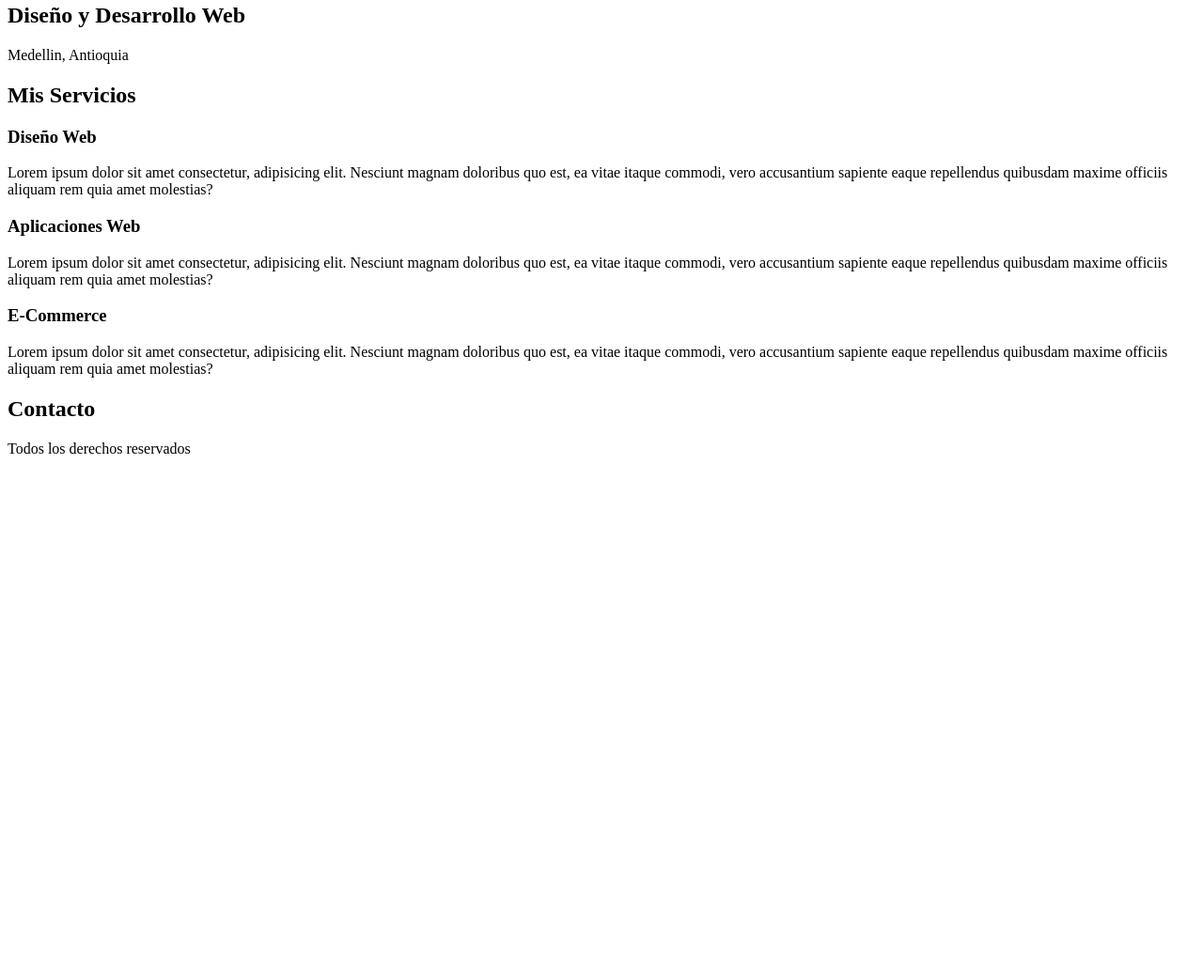
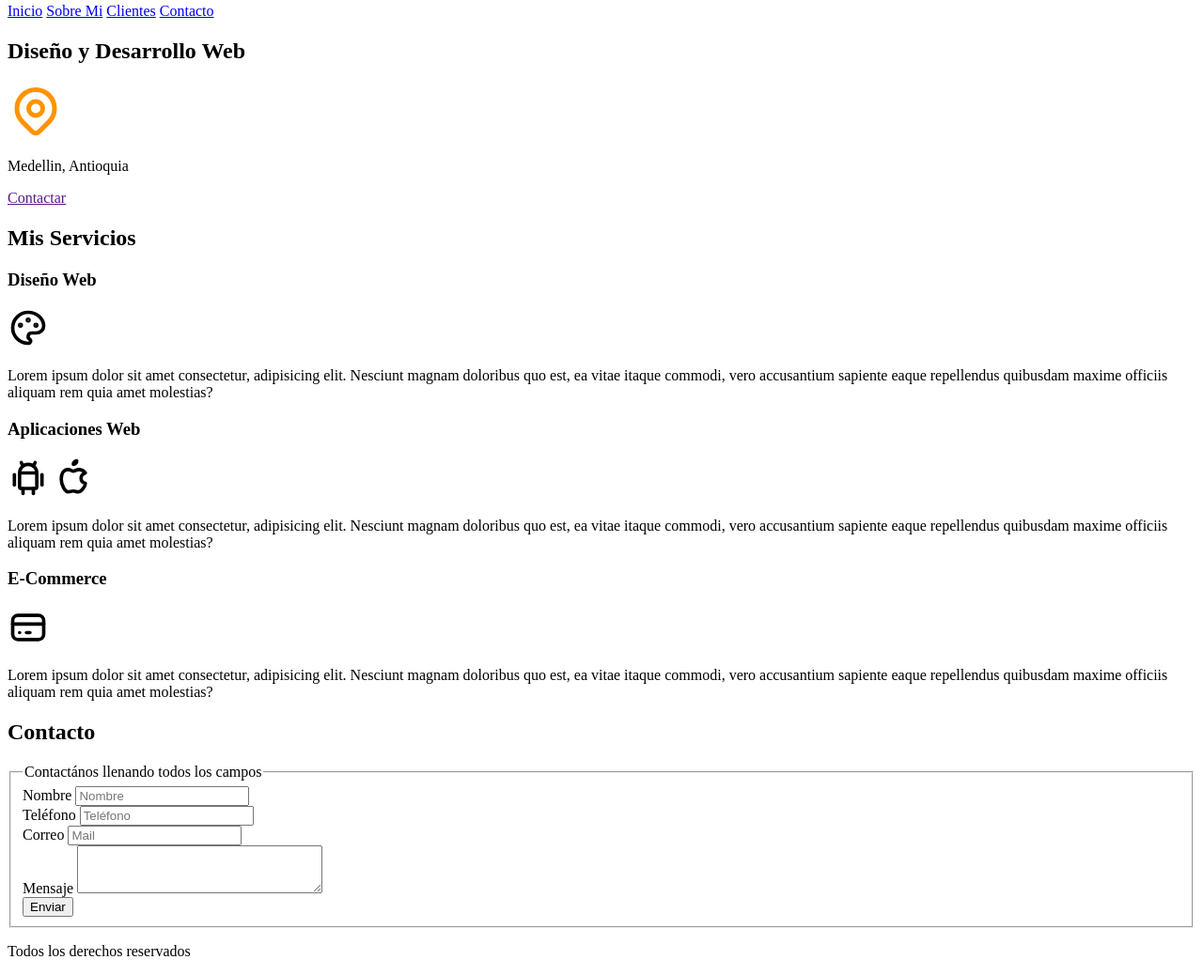
Before and after one commit to pogial/cursoHtml-CSS, a plain HTML site: page index.html in a window 1280 px wide. Shown: the part 77-1115 px from the top of the page at 94% size. Before the commit the page ends 800 px from the top, so only its background shows below. Drawn offline with Linux system fonts and the light colour scheme.

Commit message:
Html: Creando textos - Creando estructuras de contenido - Creando enlaces - Formularios

```diff
--- a/index.html
+++ b/index.html
@@ -7,23 +7,119 @@
     <title>Document</title>
 </head>
 <body>
+    <header>
         <h1>Alexander Giraldo Desarrollador Web</h1>
+    </header>
+
+    <nav>
+        <a href="#">Inicio</a>
+        <a href="#">Sobre Mi</a>
+        <a href="#">Clientes</a>
+        <a href="#">Contacto</a>
+    </nav>
+
+    <section>
         <h2>Diseño y Desarrollo Web</h2>
+        <p>
+            <svg xmlns="http://www.w3.org/2000/svg" class="icon icon-tabler icon-tabler-map-pin" width="60" height="60" viewBox="0 0 24 24" stroke-width="2" stroke="#ff9300" fill="none" stroke-linecap="round" stroke-linejoin="round">
+                <path stroke="none" d="M0 0h24v24H0z" fill="none"/>
+                <circle cx="12" cy="11" r="3" />
+                <path d="M17.657 16.657l-4.243 4.243a2 2 0 0 1 -2.827 0l-4.244 -4.243a8 8 0 1 1 11.314 0z" />
+            </svg>
+            </svg>
+        </p>
         <p>Medellin, Antioquia</p>
+        <a href="">Contactar</a>
+    </section>
+    <main>
         <h2>Mis Servicios</h2>
+
+        <section>
             <h3>Diseño Web</h3>
+            <svg xmlns="http://www.w3.org/2000/svg" class="icon icon-tabler icon-tabler-palette" width="44" height="44" viewBox="0 0 24 24" stroke-width="2" stroke="#000000" fill="none" stroke-linecap="round" stroke-linejoin="round">
+                <path stroke="none" d="M0 0h24v24H0z" fill="none"/>
+                <path d="M12 21a9 9 0 1 1 0 -18a9 8 0 0 1 9 8a4.5 4 0 0 1 -4.5 4h-2.5a2 2 0 0 0 -1 3.75a1.3 1.3 0 0 1 -1 2.25" />
+                <circle cx="7.5" cy="10.5" r=".5" fill="currentColor" />
+                <circle cx="12" cy="7.5" r=".5" fill="currentColor" />
+                <circle cx="16.5" cy="10.5" r=".5" fill="currentColor" />
+            </svg>
             <p>Lorem ipsum dolor sit amet consectetur, adipisicing elit. Nesciunt magnam doloribus quo est, ea
             vitae itaque commodi, vero accusantium sapiente eaque repellendus quibusdam maxime officiis aliquam
             rem quia amet molestias?</p>
+        </section>
+        <section>
             <h3>Aplicaciones Web</h3>
+            <svg xmlns="http://www.w3.org/2000/svg" class="icon icon-tabler icon-tabler-brand-android" width="44" height="44" viewBox="0 0 24 24" stroke-width="2" stroke="#000000" fill="none" stroke-linecap="round" stroke-linejoin="round">
+                <path stroke="none" d="M0 0h24v24H0z" fill="none"/>
+                <line x1="4" y1="10" x2="4" y2="16" />
+                <line x1="20" y1="10" x2="20" y2="16" />
+                <path d="M7 9h10v8a1 1 0 0 1 -1 1h-8a1 1 0 0 1 -1 -1v-8a5 5 0 0 1 10 0" />
+                <line x1="8" y1="3" x2="9" y2="5" />
+                <line x1="16" y1="3" x2="15" y2="5" />
+                <line x1="9" y1="18" x2="9" y2="21" />
+                <line x1="15" y1="18" x2="15" y2="21" />
+            </svg>
+            <svg xmlns="http://www.w3.org/2000/svg" class="icon icon-tabler icon-tabler-brand-apple" width="44" height="44" viewBox="0 0 24 24" stroke-width="2" stroke="#000000" fill="none" stroke-linecap="round" stroke-linejoin="round">
+                <path stroke="none" d="M0 0h24v24H0z" fill="none"/>
+                <path d="M9 7c-3 0 -4 3 -4 5.5c0 3 2 7.5 4 7.5c1.088 -.046 1.679 -.5 3 -.5c1.312 0 1.5 .5 3 .5s4 -3 4 -5c-.028 -.01 -2.472 -.403 -2.5 -3c-.019 -2.17 2.416 -2.954 2.5 -3c-1.023 -1.492 -2.951 -1.963 -3.5 -2c-1.433 -.111 -2.83 1 -3.5 1c-.68 0 -1.9 -1 -3 -1z" />
+                <path d="M12 4a2 2 0 0 0 2 -2a2 2 0 0 0 -2 2" />
+            </svg>
             <p>Lorem ipsum dolor sit amet consectetur, adipisicing elit. Nesciunt magnam doloribus quo est, ea
             vitae itaque commodi, vero accusantium sapiente eaque repellendus quibusdam maxime officiis aliquam
             rem quia amet molestias?</p>
+        </section>
+        <section>
             <h3>E-Commerce</h3>
+            <svg xmlns="http://www.w3.org/2000/svg" class="icon icon-tabler icon-tabler-credit-card" width="44" height="44" viewBox="0 0 24 24" stroke-width="2" stroke="#000000" fill="none" stroke-linecap="round" stroke-linejoin="round">
+                <path stroke="none" d="M0 0h24v24H0z" fill="none"/>
+                <rect x="3" y="5" width="18" height="14" rx="3" />
+                <line x1="3" y1="10" x2="21" y2="10" />
+                <line x1="7" y1="15" x2="7.01" y2="15" />
+                <line x1="11" y1="15" x2="13" y2="15" />
+            </svg>
             <p>Lorem ipsum dolor sit amet consectetur, adipisicing elit. Nesciunt magnam doloribus quo est, ea
             vitae itaque commodi, vero accusantium sapiente eaque repellendus quibusdam maxime officiis aliquam
             rem quia amet molestias?</p>
+        </section>
+    </main>
+    <section>
         <h2>Contacto</h2>
+
+        <form action="">
+            <fieldset>
+                <legend>Contactános llenando todos los campos</legend>
+
+                <div>
+                    <label>Nombre</label>
+                    <input type="text" placeholder="Nombre">
+                </div>
+
+                <div>
+                    <label>Teléfono</label>
+                    <input type="tel" placeholder="Teléfono">
+                </div>
+
+                <div>
+                    <label>Correo</label>
+                    <input type="email" placeholder="Mail">
+                </div>
+
+                <div>
+                    <label>Mensaje</label>
+                    <textarea name="" id="" cols="30" rows="3"></textarea>
+                </div>
+
+                <div>
+                    <input type="submit" value="Enviar">
+                </div>
+
+            </fieldset>
+        </form>
+
+    </section>
+
+    <footer>
         <p>Todos los derechos reservados</p>
+    </footer>
 </body>
 </html>
```
Also changed, not shown: nosotros.html (added, +12 -0 lines), image/hero.jpg (renamed from hero.jpg). Lines whose indentation alone changed are shown as unchanged.
